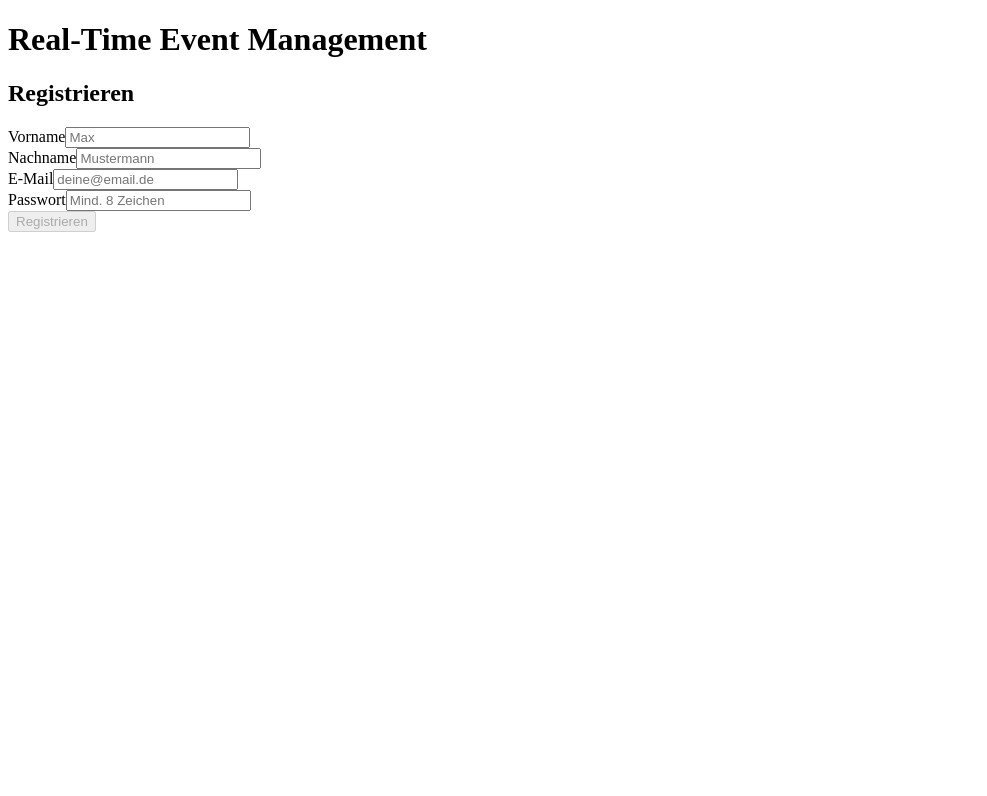
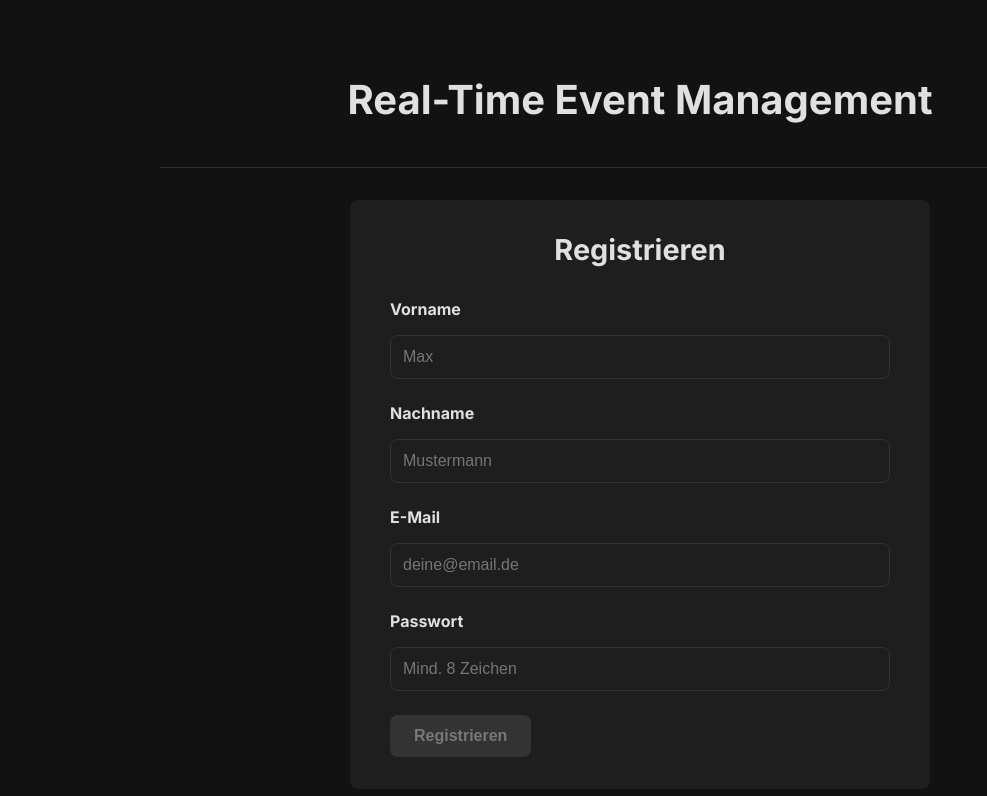
Before and after one commit to segudy/real-time-event-management, an Angular app in the folder frontend/: page /register in a window 1280 px wide. Shown: the top 796 px of the page, without its empty margins (0-987 px from the left). Built offline with nearby package versions, Linux system fonts and the light colour scheme.

Commit message:
feat(frontend): implement update-event form and style all components

```diff
--- a/frontend/src/app/app.html
+++ b/frontend/src/app/app.html
@@ -1,3 +1,4 @@
+<div class="app-container">
   <header>
     <h1>Real-Time Event Management</h1>
   </header>
@@ -5,3 +6,4 @@
   <main>
     <router-outlet></router-outlet>
   </main>
+</div>
--- a/frontend/src/app/app.scss
+++ b/frontend/src/app/app.scss
@@ -0,0 +1,22 @@
+/* frontend/src/app/app.scss */
+
+/* Importiert unsere globalen Variablen (Farben etc.) */
+@import '../styles.scss';
+
+/* Stellt sicher, dass die Host-Komponente den vollen Platz einnimmt */
+:host {
+  display: block;
+}
+
+.app-container {
+  max-width: 960px;  // Maximale Breite für den Inhalt
+  margin: 0 auto;    // Zentriert den Container horizontal
+  padding: 1rem;
+
+  header {
+    text-align: center;
+    margin-bottom: 2rem;
+    border-bottom: 1px solid $border-color; // Verwendet unsere globale Variable
+    padding-bottom: 1rem;
+  }
+}
--- a/frontend/src/app/event-detail/event-detail.scss
+++ b/frontend/src/app/event-detail/event-detail.scss
@@ -0,0 +1,48 @@
+/* frontend/src/app/event-detail/event-detail.scss */
+@import '../../styles.scss'; // Importiert unsere globalen Variablen
+
+.event-detail-container {
+  background-color: $surface-color;
+  padding: 2.5rem;
+  border-radius: 8px;
+  border: 1px solid $border-color;
+  max-width: 700px;
+  margin: 2rem auto; // Zentriert den Container
+
+  h2 {
+    margin-top: 0;
+    margin-bottom: 1.5rem;
+    border-bottom: 1px solid $border-color;
+    padding-bottom: 1.5rem;
+  }
+
+  p {
+    line-height: 1.6;
+    font-size: 1.1rem;
+    margin-bottom: 1rem;
+
+    strong {
+      color: darken($text-color, 25%);
+      margin-right: 0.5rem;
+    }
+  }
+}
+
+.actions {
+  margin-top: 2rem;
+  padding-top: 1.5rem;
+  border-top: 1px solid $border-color;
+  display: flex;
+  gap: 1rem; // Abstand zwischen den Buttons
+}
+
+// Der "Bearbeiten"-Button erbt die globalen Stile und bleibt lila.
+
+.delete-button {
+  background-color: #c53030; // Ein gefährliches Rot
+  color: white;
+
+  &:hover {
+    background-color: darken(#c53030, 10%);
+  }
+}
--- a/frontend/src/app/event-list/event-list.html
+++ b/frontend/src/app/event-list/event-list.html
@@ -1,16 +1,21 @@
-<div>
+<div class="list-container">
   <h2>Kommende Events</h2>
-  <a routerLink="/events/new">Neues Event erstellen</a>
 
-  <ul>
-    <li *ngFor="let event of events$ | async">
-      <a [routerLink]="['/events', event._id]">
-        <strong>{{ event.name }}</strong> - {{ event.location }} am {{ event.date | date: 'dd.MM.yyyy' }}
-      </a>
-    </li>
-  </ul>
+  <a class="create-event-link" routerLink="/events/new">Neues Event erstellen</a>
 
   <div *ngIf="!(events$ | async)">
     <p>Lade Events...</p>
   </div>
+
+  <ul class="event-list" *ngIf="events$ | async as events">
+    <li *ngFor="let event of events" class="event-card">
+      <a [routerLink]="['/events', event._id]">
+        <strong>{{ event.name }}</strong>
+        <div class="event-meta">
+          <span>{{ event.location }}</span>
+          <span> &bull; {{ event.date | date: 'dd.MM.yyyy' }}</span>
+        </div>
+      </a>
+    </li>
+  </ul>
 </div>
--- a/frontend/src/app/event-list/event-list.scss
+++ b/frontend/src/app/event-list/event-list.scss
@@ -0,0 +1,51 @@
+/* frontend/src/app/event-list/event-list.scss */
+@import '../../styles.scss'; // Importiert unsere globalen Variablen
+
+.create-event-link {
+  display: inline-block;
+  margin-bottom: 2.5rem;
+  font-weight: 700;
+}
+
+.event-list {
+  list-style: none; // Entfernt die Aufzählungspunkte
+  padding: 0;
+  margin: 0;
+  display: grid; // Verwendet CSS Grid für ein flexibles Layout
+  // Erstellt so viele Spalten wie passen (mind. 300px breit)
+  grid-template-columns: repeat(auto-fill, minmax(300px, 1fr));
+  gap: 1.5rem; // Abstand zwischen den Karten
+}
+
+.event-card {
+  display: block; // Macht das ganze <li> Element zu einem Block
+  background-color: $surface-color;
+  border-radius: 8px;
+  overflow: hidden;
+  transition: transform 0.2s ease, box-shadow 0.2s ease;
+  border: 1px solid $border-color;
+
+  &:hover {
+    transform: translateY(-5px); // Kleiner Schwebe-Effekt
+    box-shadow: 0 10px 20px rgba(0, 0, 0, 0.25);
+  }
+
+  a {
+    display: block;
+    padding: 1.5rem;
+    color: inherit; // Erbt die Textfarbe (wird nicht lila)
+    text-decoration: none; // Entfernt die Unterstreichung
+
+    strong {
+      display: block;
+      font-size: 1.25rem;
+      margin-bottom: 0.5rem;
+      color: $text-color;
+    }
+
+    .event-meta {
+      font-size: 0.9rem;
+      color: darken($text-color, 30%); // Macht die Metadaten etwas dunkler
+    }
+  }
+}
--- a/frontend/src/styles.scss
+++ b/frontend/src/styles.scss
@@ -1 +1,115 @@
-/* You can add global styles to this file, and also import other style files */
+/* frontend/src/styles.scss */
+
+/* Schriftart importieren (Beispiel: Inter) */
+@import url('https://fonts.googleapis.com/css2?family=Inter:wght@400;700&display=swap');
+
+/* Farbpalette als SCSS-Variablen */
+$background-color: #121212; // Dunkler Hintergrund
+$text-color: #e0e0e0;       // Heller, gut lesbarer Text
+$primary-color: #bb86fc;    // Akzentfarbe (ein sanftes Lila)
+$surface-color: #1e1e1e;     // Farbe für Hintergründe von Elementen
+$border-color: #333333;     // Farbe für Ränder
+
+/* Grundlegende Styles für die ganze Seite */
+body {
+  background-color: $background-color;
+  color: $text-color;
+  font-family: 'Inter', sans-serif; // Hier kannst du deine Wunsch-Schriftart einsetzen
+  margin: 0;
+  padding: 2rem;
+  font-size: 16px;
+}
+
+/* Allgemeine Stile für Überschriften */
+h1, h2, h3 {
+  font-weight: 700;
+}
+
+h1 { font-size: 2.5rem; }
+h2 { font-size: 1.8rem; }
+h3 { font-size: 1.3rem; }
+
+/* Grundlegende Button-Styles */
+button {
+  background-color: $primary-color;
+  color: #000000;
+  border: none;
+  padding: 12px 24px;
+  border-radius: 8px;
+  cursor: pointer;
+  font-weight: 700;
+  transition: background-color 0.2s ease;
+  font-size: 1rem;
+}
+
+button:hover {
+  background-color: darken($primary-color, 10%);
+}
+
+button:disabled {
+  background-color: #333;
+  color: #777;
+  cursor: not-allowed;
+}
+
+/* Grundlegende Formular-Styles */
+input, textarea {
+  background-color: $surface-color;
+  border: 1px solid $border-color;
+  color: $text-color;
+  padding: 12px;
+  border-radius: 8px;
+  width: 100%;
+  box-sizing: border-box; /* Wichtig für korrektes Padding */
+  font-size: 1rem;
+  margin-top: 8px;
+}
+
+input:focus, textarea:focus {
+  outline: none;
+  border-color: $primary-color;
+}
+
+/* Grundlegende Link-Styles */
+a {
+  color: $primary-color;
+  text-decoration: none;
+}
+
+a:hover {
+  text-decoration: underline;
+}
+
+
+/* Stile für Formular-Container */
+.form-container {
+  background-color: $surface-color;
+  padding: 2rem 2.5rem;
+  border-radius: 8px;
+  max-width: 500px;
+  margin: 2rem auto; // Zentriert das Formular zusätzlich
+
+  h2 {
+    text-align: center;
+    margin-top: 0;
+    margin-bottom: 2rem;
+  }
+}
+
+/* Stile für einzelne Formular-Felder */
+.form-field {
+  margin-bottom: 1.5rem; // Abstand zwischen den Feldern
+
+  label {
+    display: block;
+    margin-bottom: 0.5rem;
+    font-weight: 700;
+  }
+}
+
+/* Stile für Fehlermeldungen */
+.error-message {
+  color: #ff6b6b; // Ein leuchtendes Rot für Fehler
+  font-size: 0.875rem;
+  margin-top: 0.5rem;
+}
```
Lines whose indentation alone changed are shown as unchanged.
